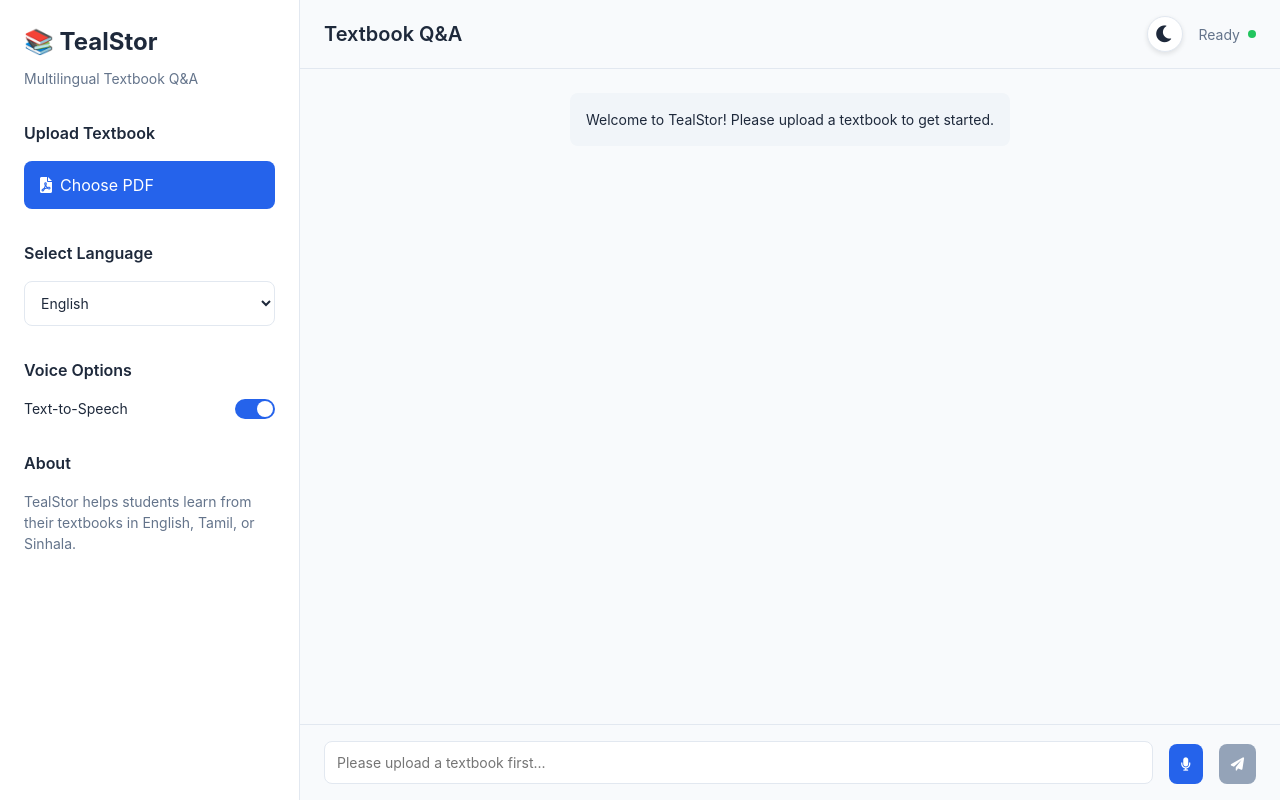
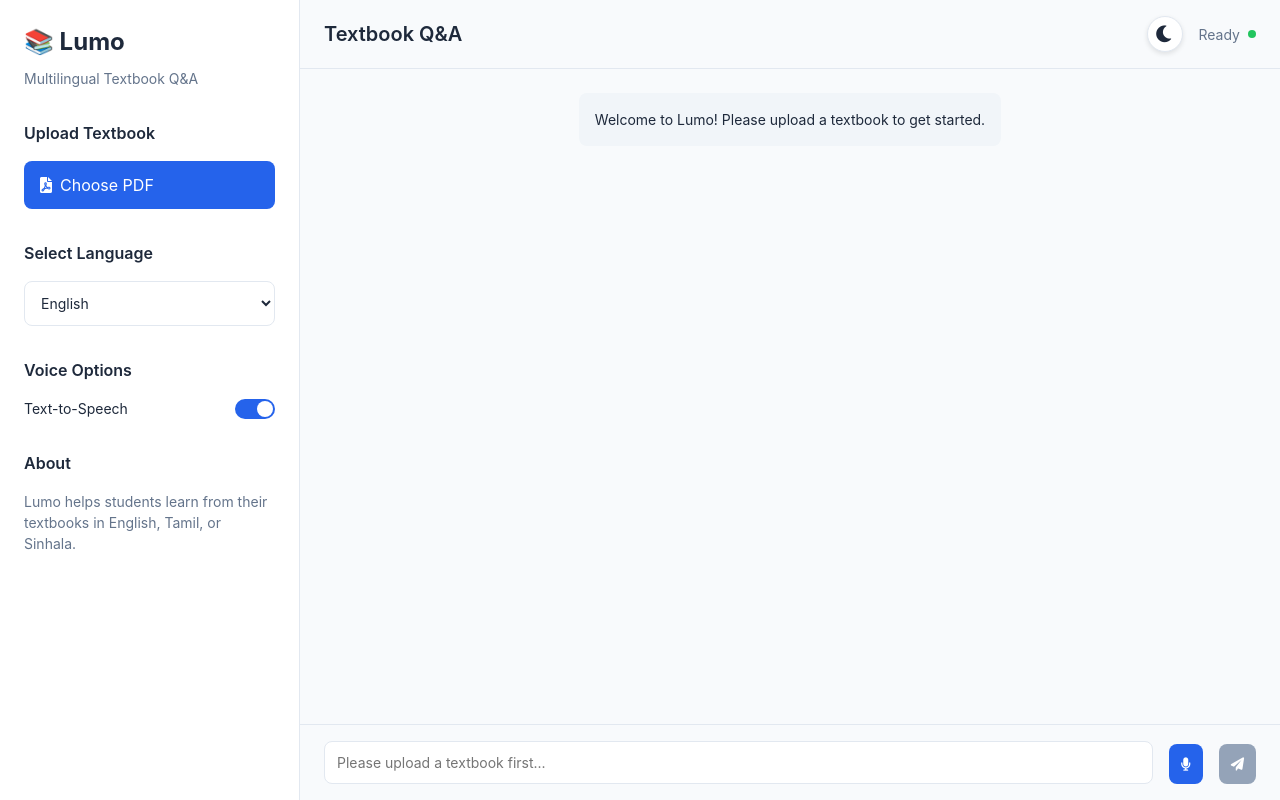
Before and after one commit to Shasvinth/Lumo-AI-Agent, a Flask app: page / in a window 1280 px wide. Run offline with Flask 3, Linux system fonts and the light colour scheme.

Commit message:
Rebrand as Lumo

```diff
--- a/app.py
+++ b/app.py
@@ -1,7 +1,7 @@
 """
-Web Interface for TealStor Multilingual Textbook Q&A
+Web Interface for Lumo Multilingual Textbook Q&A
 
-This module provides a Flask web application for the TealStor system.
+This module provides a Flask web application for the Lumo system.
 It handles file uploads, query processing, and serving the web interface.
 """
 
--- a/components/__init__.py
+++ b/components/__init__.py
@@ -1,7 +1,7 @@
 """
-Components package for TealStor Multilingual Textbook Q&A system.
+Components package for Lumo Multilingual Textbook Q&A system.
 
-This package contains the core components for the TealStor system:
+This package contains the core components for the Lumo system:
 - RAG Processor: Handles query processing and answer generation
 - Embedding Store: Manages text embeddings and vector search
 - PDF Processor: Extracts text and metadata from PDFs
--- a/templates/index.html
+++ b/templates/index.html
@@ -3,7 +3,7 @@
 <head>
     <meta charset="UTF-8">
     <meta name="viewport" content="width=device-width, initial-scale=1.0">
-    <title>TealStor - Multilingual Textbook Q&A</title>
+    <title>Lumo - Multilingual Textbook Q&A</title>
     <link rel="stylesheet" href="/static/css/styles.css">
     <link rel="stylesheet" href="https://cdnjs.cloudflare.com/ajax/libs/font-awesome/6.0.0/css/all.min.css">
 </head>
@@ -12,7 +12,7 @@
         <!-- Sidebar -->
         <div class="sidebar">
             <div class="sidebar-header">
-                <h1>📚 TealStor</h1>
+                <h1>📚 Lumo</h1>
                 <p>Multilingual Textbook Q&A</p>
             </div>
 
@@ -50,7 +50,7 @@
 
                 <div class="about-section">
                     <h3>About</h3>
-                    <p>TealStor helps students learn from their textbooks in English, Tamil, or Sinhala.</p>
+                    <p>Lumo helps students learn from their textbooks in English, Tamil, or Sinhala.</p>
                 </div>
             </div>
         </div>
@@ -74,7 +74,7 @@
             <div class="chat-messages" id="chat-messages">
                 <div class="message system">
                     <div class="message-content">
-                        Welcome to TealStor! Please upload a textbook to get started.
+                        Welcome to Lumo! Please upload a textbook to get started.
                     </div>
                 </div>
             </div>
```
Also changed, not shown: README.md.
